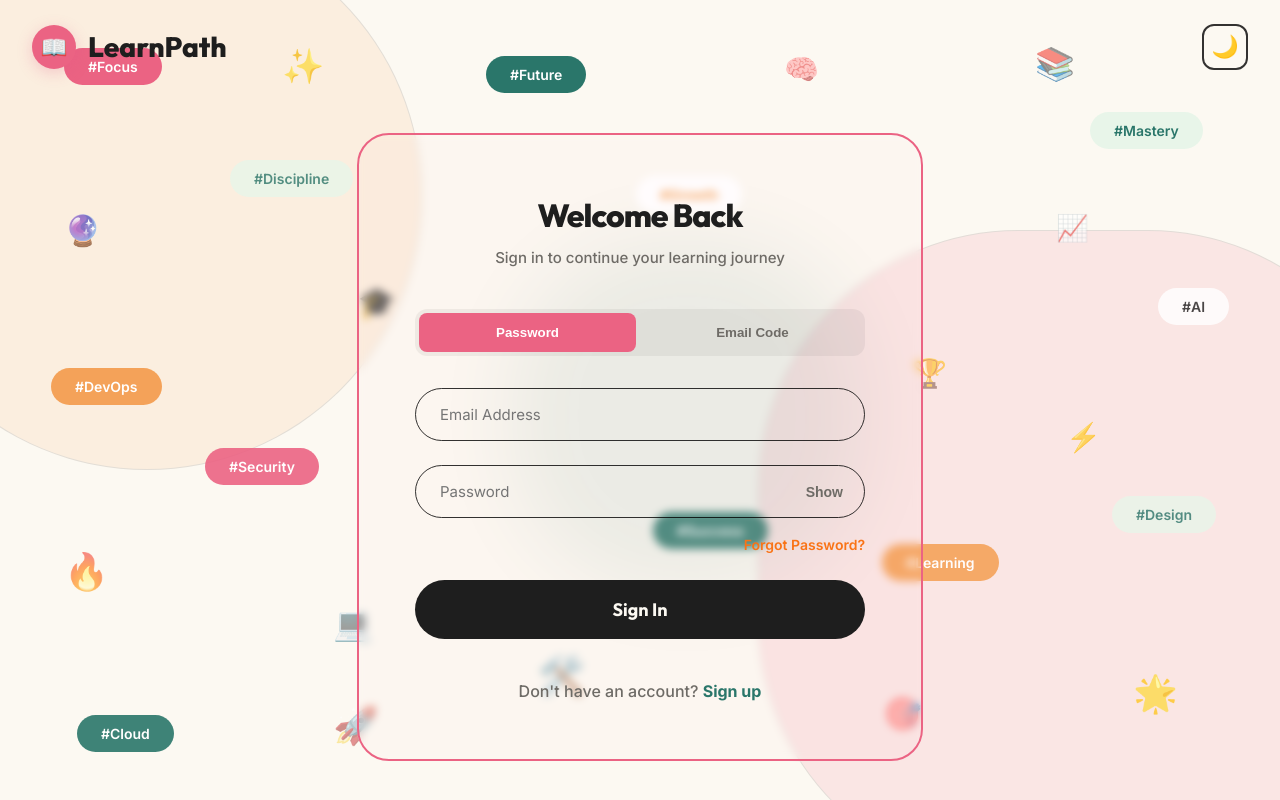
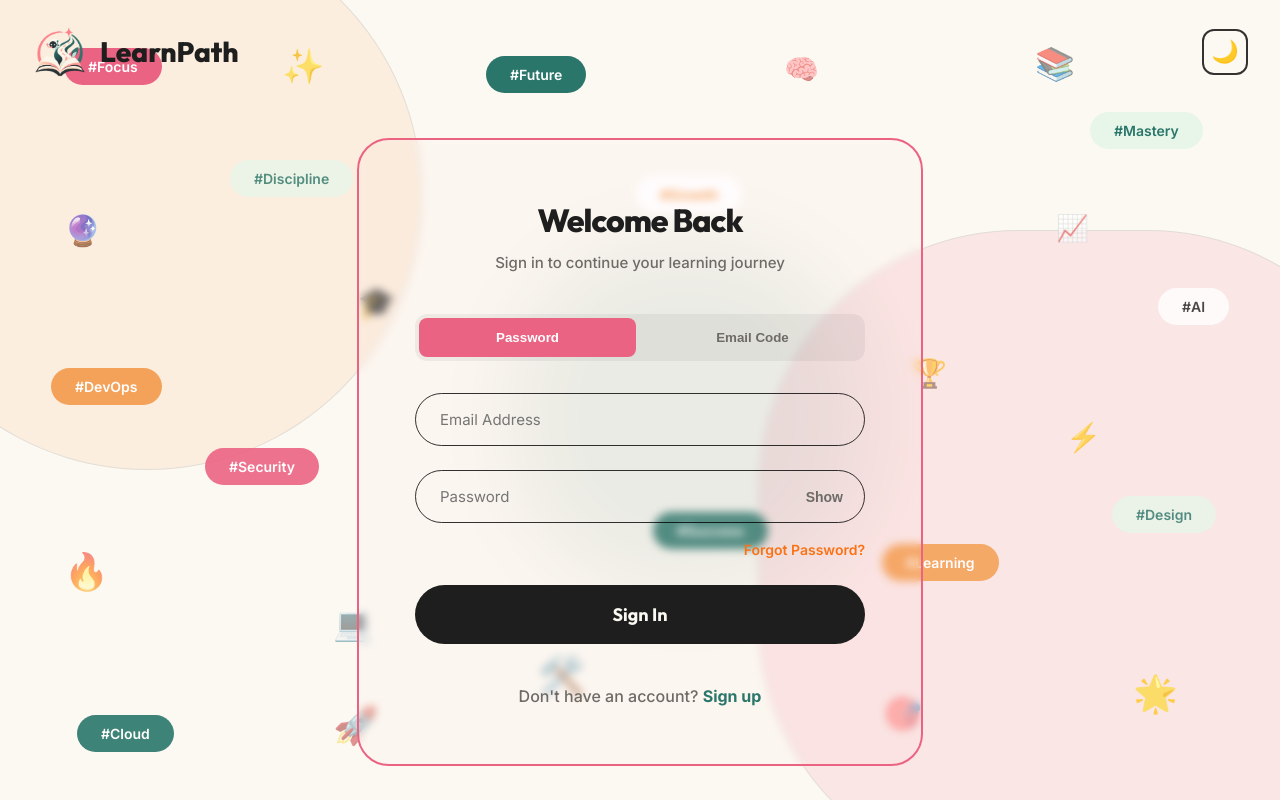
Before and after one commit to samad-00/AI-Personalised-Learning-Path-Generator, a React (Vite) app in the folder frontend/: page /login in a window 1280 px wide. Built offline with nearby package versions, Linux system fonts and the light colour scheme; no server answers.

Commit message:
feat: replace emoji logo with custom user uploaded logo

```diff
--- a/frontend/src/pages/AllPlans.jsx
+++ b/frontend/src/pages/AllPlans.jsx
@@ -51,9 +51,7 @@ export default function AllPlans() {
       <nav style={{ padding: '1.5rem 2rem', display: 'flex', justifyContent: 'space-between', alignItems: 'center', position: 'relative', zIndex: 10 }}>
         <div style={{ display: 'flex', alignItems: 'center', gap: 32 }}>
           <div style={{ display: 'flex', alignItems: 'center', gap: 12 }}>
-            <div style={{ width: 40, height: 40, borderRadius: '50%', background: 'var(--accent-pink)', color: 'white', display: 'flex', alignItems: 'center', justifyContent: 'center', fontSize: 20, boxShadow: '0 4px 15px rgba(226, 85, 131, 0.25)' }}>
-                📖
-              </div>
+            <img src="/logo.png" alt="LearnPath Logo" style={{ width: 52, height: 52, objectFit: 'contain' }} />
             <span style={{ fontSize: 24, fontWeight: 800, fontFamily: 'Outfit, sans-serif', color: 'var(--text-primary)' }}>LearnPath</span>
           </div>
 
--- a/frontend/src/pages/CVAnalyzer.jsx
+++ b/frontend/src/pages/CVAnalyzer.jsx
@@ -116,9 +116,7 @@ export default function CVAnalyzer() {
             onClick={() => navigate('/')}
             style={{ display: 'flex', alignItems: 'center', gap: 16, cursor: 'pointer' }}
           >
-            <div style={{ width: 52, height: 52, borderRadius: '50%', background: 'var(--accent-pink)', color: 'white', display: 'flex', alignItems: 'center', justifyContent: 'center', fontSize: 26, boxShadow: '0 4px 15px rgba(226, 85, 131, 0.25)' }}>
-                📖
-              </div>
+            <img src="/logo.png" alt="LearnPath Logo" style={{ width: 64, height: 64, objectFit: 'contain' }} />
             <span style={{ fontSize: 32, fontWeight: 900, fontFamily: 'Outfit, sans-serif', color: 'var(--text-primary)', letterSpacing: '-0.5px' }}>LearnPath</span>
           </div>
 
--- a/frontend/src/pages/Dashboard.jsx
+++ b/frontend/src/pages/Dashboard.jsx
@@ -167,9 +167,7 @@ export default function Dashboard() {
             onClick={() => navigate('/')}
             style={{ display: 'flex', alignItems: 'center', gap: 16, cursor: 'pointer' }}
           >
-            <div style={{ width: 52, height: 52, borderRadius: '50%', background: 'var(--accent-pink)', color: 'white', display: 'flex', alignItems: 'center', justifyContent: 'center', fontSize: 26, boxShadow: '0 4px 15px rgba(226, 85, 131, 0.25)' }}>
-                📖
-              </div>
+            <img src="/logo.png" alt="LearnPath Logo" style={{ width: 64, height: 64, objectFit: 'contain' }} />
             <span style={{ fontSize: 32, fontWeight: 900, fontFamily: 'Outfit, sans-serif', color: 'var(--text-primary)', letterSpacing: '-0.5px' }}>LearnPath</span>
           </div>
 
--- a/frontend/src/pages/InterviewPrep.jsx
+++ b/frontend/src/pages/InterviewPrep.jsx
@@ -721,9 +721,7 @@ export default function InterviewPrep() {
         <nav style={{ padding: '2rem 3.5rem', display: 'flex', justifyContent: 'space-between', alignItems: 'center', position: 'relative', zIndex: 10 }}>
           <div style={{ display: 'flex', alignItems: 'center', gap: 50 }}>
             <div onClick={() => navigate('/')} style={{ display: 'flex', alignItems: 'center', gap: 16, cursor: 'pointer' }}>
-              <div style={{ width: 52, height: 52, borderRadius: '50%', background: 'var(--accent-pink)', color: 'white', display: 'flex', alignItems: 'center', justifyContent: 'center', fontSize: 26, boxShadow: '0 4px 15px rgba(226, 85, 131, 0.25)' }}>
-                📖
-              </div>
+              <img src="/logo.png" alt="LearnPath Logo" style={{ width: 64, height: 64, objectFit: 'contain' }} />
               <span style={{ fontSize: 32, fontWeight: 900, fontFamily: 'Outfit, sans-serif', color: 'var(--text-primary)', letterSpacing: '-0.5px' }}>LearnPath</span>
             </div>
 
@@ -893,9 +891,7 @@ export default function InterviewPrep() {
       <nav className="mobile-nav" style={{ padding: '2rem 3.5rem', display: 'flex', justifyContent: 'space-between', alignItems: 'center', position: 'relative', zIndex: 10 }}>
         <div style={{ display: 'flex', alignItems: 'center', gap: 50 }}>
           <div onClick={() => navigate('/')} style={{ display: 'flex', alignItems: 'center', gap: 16, cursor: 'pointer' }}>
-            <div style={{ width: 52, height: 52, borderRadius: '50%', background: 'var(--accent-pink)', color: 'white', display: 'flex', alignItems: 'center', justifyContent: 'center', fontSize: 26, boxShadow: '0 4px 15px rgba(226, 85, 131, 0.25)' }}>
-                📖
-              </div>
+            <img src="/logo.png" alt="LearnPath Logo" style={{ width: 64, height: 64, objectFit: 'contain' }} />
             <span style={{ fontSize: 32, fontWeight: 900, fontFamily: 'Outfit, sans-serif', color: 'var(--text-primary)', letterSpacing: '-0.5px' }}>LearnPath</span>
           </div>
 
--- a/frontend/src/pages/Landing.jsx
+++ b/frontend/src/pages/Landing.jsx
@@ -367,9 +367,7 @@ export default function Landing() {
       {/* Navigation */}
       <nav className="land-rise-1" style={{ padding: '2rem 3.5rem', display: 'flex', justifyContent: 'space-between', alignItems: 'center', position: 'relative', zIndex: 10 }}>
         <div style={{ display: 'flex', alignItems: 'center', gap: 16 }}>
-          <div style={{ width: 52, height: 52, borderRadius: '50%', background: 'var(--accent-pink)', color: 'white', display: 'flex', alignItems: 'center', justifyContent: 'center', fontSize: 26, boxShadow: '0 4px 15px rgba(226, 85, 131, 0.25)' }}>
-            📖
-          </div>
+          <img src="/logo.png" alt="LearnPath Logo" style={{ width: 64, height: 64, objectFit: 'contain' }} />
           <span style={{ fontSize: 32, fontWeight: 900, fontFamily: 'Outfit, sans-serif', color: 'var(--text-primary)', letterSpacing: '-0.5px' }}>LearnPath</span>
         </div>
 
--- a/frontend/src/pages/Login.jsx
+++ b/frontend/src/pages/Login.jsx
@@ -153,9 +153,7 @@ export default function Login() {
       {/* Navigation */}
       <nav style={{ padding: '1.5rem 2rem', display: 'flex', justifyContent: 'space-between', alignItems: 'center', position: 'relative', zIndex: 10 }}>
         <Link to="/" style={{ display: 'flex', alignItems: 'center', gap: 12, textDecoration: 'none' }}>
-          <div style={{ width: 44, height: 44, borderRadius: '50%', background: 'var(--accent-pink)', color: 'white', display: 'flex', alignItems: 'center', justifyContent: 'center', fontSize: 22, boxShadow: '0 4px 15px rgba(226, 85, 131, 0.25)' }}>
-                📖
-              </div>
+          <img src="/logo.png" alt="LearnPath Logo" style={{ width: 56, height: 56, objectFit: 'contain' }} />
           <span style={{ fontSize: 28, fontWeight: 800, fontFamily: 'Outfit, sans-serif', color: 'var(--text-primary)' }}>LearnPath</span>
         </Link>
         <ThemeToggle />
--- a/frontend/src/pages/Profile.jsx
+++ b/frontend/src/pages/Profile.jsx
@@ -57,9 +57,7 @@ export default function Profile() {
       <nav className="mobile-nav" style={{ padding: '2rem 3.5rem', display: 'flex', justifyContent: 'space-between', alignItems: 'center', position: 'relative', zIndex: 10 }}>
         <div style={{ display: 'flex', alignItems: 'center', gap: 50 }}>
           <div style={{ display: 'flex', alignItems: 'center', gap: 16, cursor: 'pointer' }} onClick={() => navigate('/dashboard')}>
-            <div style={{ width: 52, height: 52, borderRadius: '50%', background: 'var(--accent-pink)', color: 'white', display: 'flex', alignItems: 'center', justifyContent: 'center', fontSize: 26, boxShadow: '0 4px 15px rgba(226, 85, 131, 0.25)' }}>
-                📖
-              </div>
+            <img src="/logo.png" alt="LearnPath Logo" style={{ width: 64, height: 64, objectFit: 'contain' }} />
             <span style={{ fontSize: 32, fontWeight: 900, fontFamily: 'Outfit, sans-serif', color: 'var(--text-primary)', letterSpacing: '-0.5px' }}>LearnPath</span>
           </div>
 
--- a/frontend/src/pages/Register.jsx
+++ b/frontend/src/pages/Register.jsx
@@ -91,9 +91,7 @@ export default function Register() {
 
       <nav style={{ padding: '1.5rem 2rem', display: 'flex', justifyContent: 'space-between', alignItems: 'center', position: 'relative', zIndex: 10 }}>
         <Link to="/" style={{ display: 'flex', alignItems: 'center', gap: 12, textDecoration: 'none' }}>
-          <div style={{ width: 44, height: 44, borderRadius: '50%', background: 'var(--accent-pink)', color: 'white', display: 'flex', alignItems: 'center', justifyContent: 'center', fontSize: 22, boxShadow: '0 4px 15px rgba(226, 85, 131, 0.25)' }}>
-                📖
-              </div>
+          <img src="/logo.png" alt="LearnPath Logo" style={{ width: 56, height: 56, objectFit: 'contain' }} />
           <span style={{ fontSize: 28, fontWeight: 800, fontFamily: 'Outfit, sans-serif', color: 'var(--text-primary)' }}>LearnPath</span>
         </Link>
         <ThemeToggle />
--- a/frontend/src/pages/RoadmapDetail.jsx
+++ b/frontend/src/pages/RoadmapDetail.jsx
@@ -147,9 +147,7 @@ export default function RoadmapDetail() {
       <nav className="mobile-nav" style={{ padding: '2rem 3.5rem', display: 'flex', justifyContent: 'space-between', alignItems: 'center', position: 'relative', zIndex: 10 }}>
         <div style={{ display: 'flex', alignItems: 'center', gap: 50 }}>
           <div style={{ display: 'flex', alignItems: 'center', gap: 16, cursor: 'pointer' }} onClick={() => navigate('/dashboard')}>
-            <div style={{ width: 52, height: 52, borderRadius: '50%', background: 'var(--accent-pink)', color: 'white', display: 'flex', alignItems: 'center', justifyContent: 'center', fontSize: 26, boxShadow: '0 4px 15px rgba(226, 85, 131, 0.25)' }}>
-                📖
-              </div>
+            <img src="/logo.png" alt="LearnPath Logo" style={{ width: 64, height: 64, objectFit: 'contain' }} />
             <span style={{ fontSize: 32, fontWeight: 900, fontFamily: 'Outfit, sans-serif', color: 'var(--text-primary)', letterSpacing: '-0.5px' }}>LearnPath</span>
           </div>
 
--- a/frontend/src/pages/Settings.jsx
+++ b/frontend/src/pages/Settings.jsx
@@ -135,9 +135,7 @@ export default function Settings() {
             onClick={() => navigate('/dashboard')}
             style={{ display: 'flex', alignItems: 'center', gap: 16, cursor: 'pointer' }}
           >
-            <div style={{ width: 52, height: 52, borderRadius: '50%', background: 'var(--accent-pink)', color: 'white', display: 'flex', alignItems: 'center', justifyContent: 'center', fontSize: 26, boxShadow: '0 4px 15px rgba(226, 85, 131, 0.25)' }}>
-                📖
-              </div>
+            <img src="/logo.png" alt="LearnPath Logo" style={{ width: 64, height: 64, objectFit: 'contain' }} />
             <span style={{ fontSize: 32, fontWeight: 900, fontFamily: 'Outfit, sans-serif', color: 'var(--text-primary)', letterSpacing: '-0.5px' }}>LearnPath</span>
           </div>
 
--- a/frontend/src/pages/Stats.jsx
+++ b/frontend/src/pages/Stats.jsx
@@ -43,9 +43,7 @@ export default function Stats() {
             onClick={() => navigate('/')}
             style={{ display: 'flex', alignItems: 'center', gap: 16, cursor: 'pointer' }}
           >
-            <div style={{ width: 52, height: 52, borderRadius: '50%', background: 'var(--accent-pink)', color: 'white', display: 'flex', alignItems: 'center', justifyContent: 'center', fontSize: 26, boxShadow: '0 4px 15px rgba(226, 85, 131, 0.25)' }}>
-                📖
-              </div>
+            <img src="/logo.png" alt="LearnPath Logo" style={{ width: 64, height: 64, objectFit: 'contain' }} />
             <span style={{ fontSize: 32, fontWeight: 900, fontFamily: 'Outfit, sans-serif', color: 'var(--text-primary)', letterSpacing: '-0.5px' }}>LearnPath</span>
           </div>
 
```
Also changed, not shown: frontend/public/logo.png (added).
